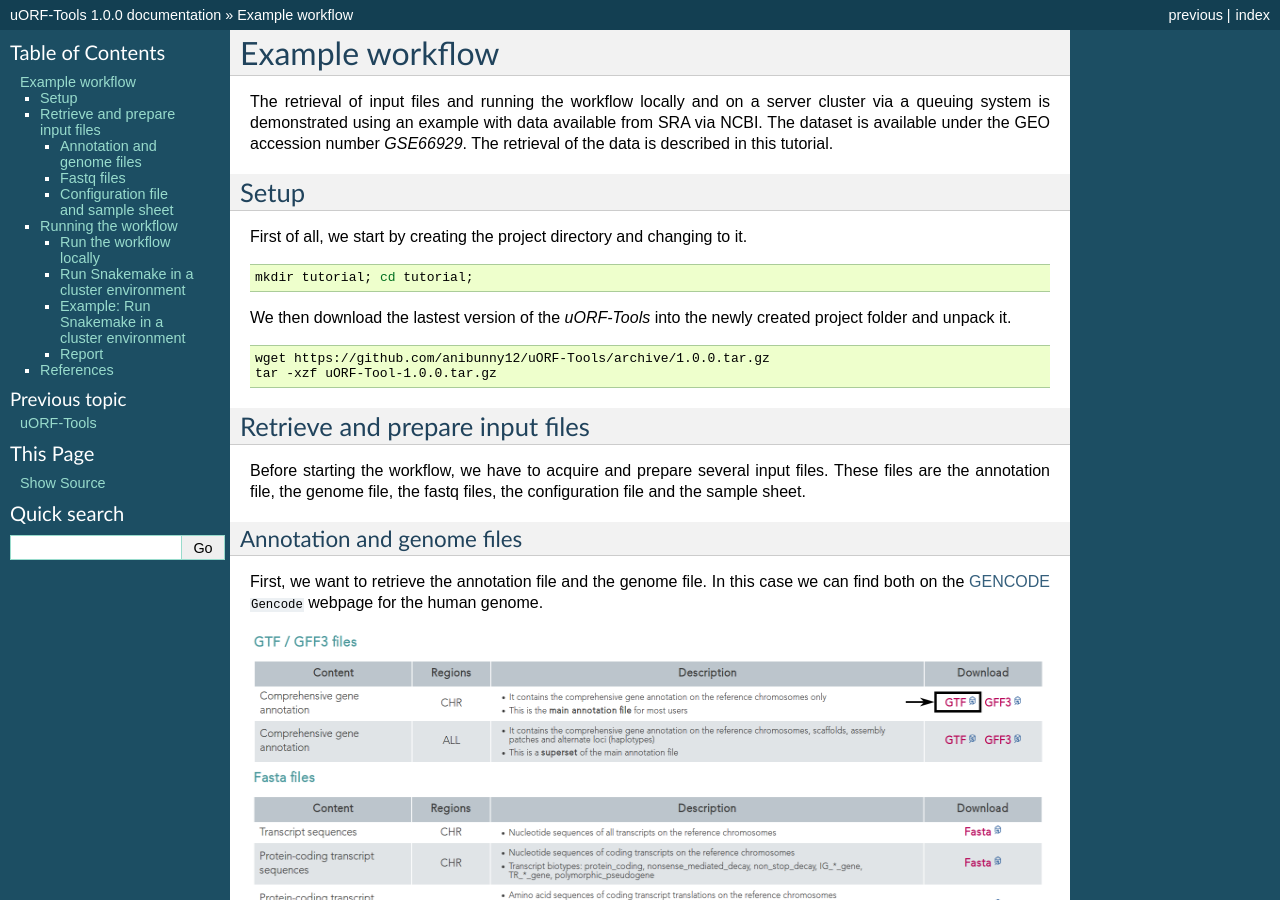
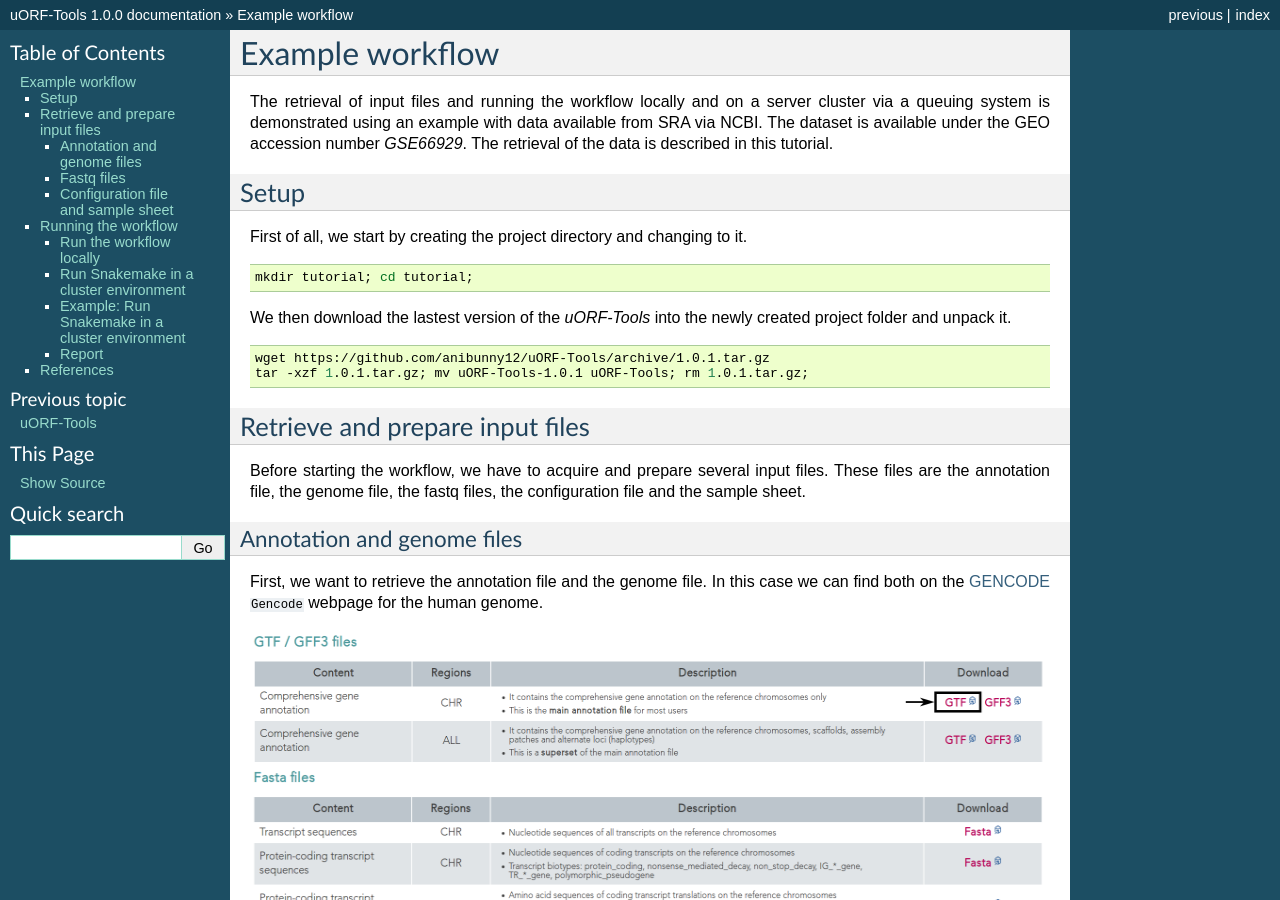
Before and after one commit to RickGelhausen/uORF-Tools_ReadTheDocs, a Sphinx documentation site: the page built from docs/source/example-workflow.rst, in a window 1280 px wide and 900 px high. Built offline with Sphinx 7.4.7, drawn with Linux system fonts in a browser that asks for light colours; cross-references to code outside the pages are shown as plain code.

Commit message:
Fixed versioning for tarballs

```diff
--- a/docs/source/example-workflow.rst
+++ b/docs/source/example-workflow.rst
@@ -19,8 +19,8 @@ We then download the lastest version of the *uORF-Tools* into the newly created
 
 .. code-block:: bash
 
-    wget https://github.com/anibunny12/uORF-Tools/archive/1.0.0.tar.gz
-    tar -xzf uORF-Tool-1.0.0.tar.gz
+    wget https://github.com/anibunny12/uORF-Tools/archive/1.0.1.tar.gz
+    tar -xzf 1.0.1.tar.gz; mv uORF-Tools-1.0.1 uORF-Tools; rm 1.0.1.tar.gz;
 
 Retrieve and prepare input files
 ================================
--- a/docs/source/overview.rst
+++ b/docs/source/overview.rst
@@ -122,8 +122,8 @@ Now download and unpack the latest version of the *uORF-Tools* by entering the f
 
 .. code-block:: bash
 
-    wget https://github.com/anibunny12/uORF-Tools/archive/1.0.0.tar.gz
-    tar -xzf uORF-Tool-1.0.0.tar.gz
+    wget https://github.com/anibunny12/uORF-Tools/archive/1.0.1.tar.gz
+    tar -xzf 1.0.1.tar.gz; mv uORF-Tools-1.0.1 uORF-Tools; rm 1.0.1.tar.gz;
 
 The *uORF-Tools* are now located in a subdirectory of your workflow.
 
```
Also changed, not shown: other parts of docs/source/example-workflow.rst (+0 -2 lines).
